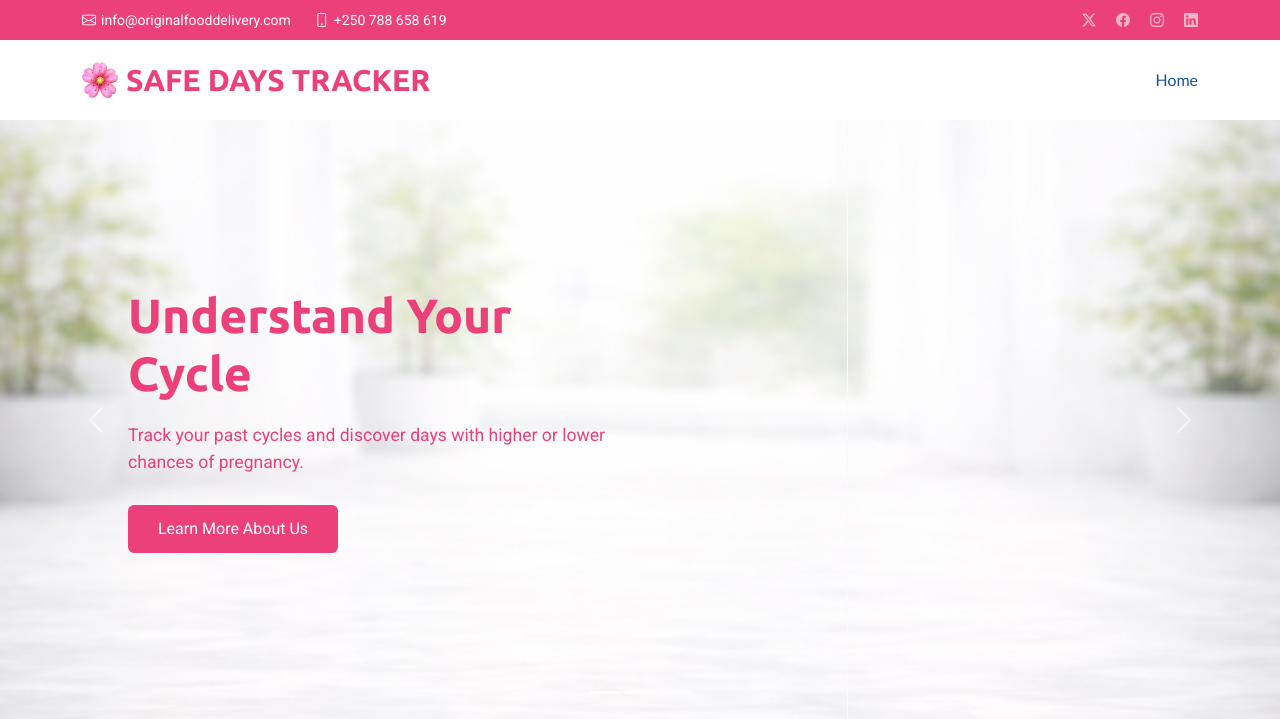
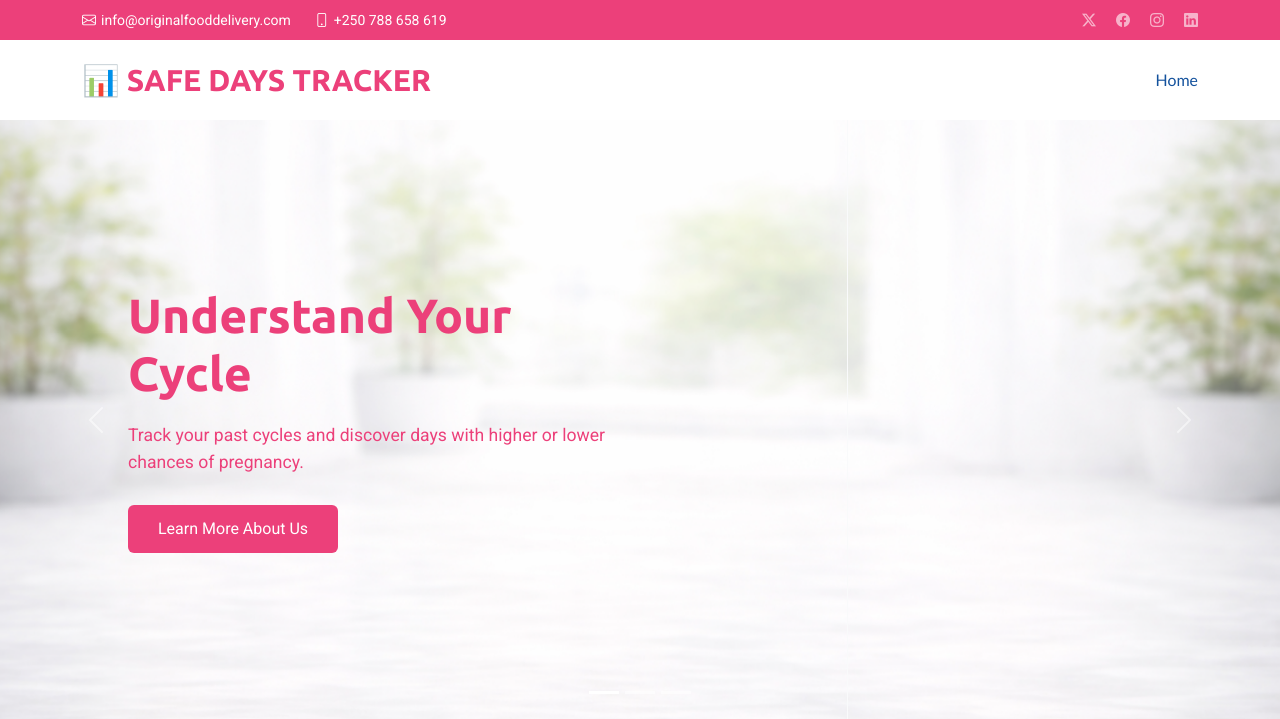
Before and after one commit to kinggiddy1/safedaystracker, a PHP site: page /fertility/ in a window 1280 px wide. Shown: the top 719 px of the page. Run offline with PHP 8.4, Linux system fonts and the light colour scheme.

Commit message:
the full project

```diff
--- a/index-header.php
+++ b/index-header.php
@@ -17,8 +17,8 @@
     <div class="branding d-flex align-items-center">
       <div class="container position-relative d-flex align-items-center justify-content-between">
         <a href="home" class="logo d-flex align-items-center">
-          <img src="assets/img/logo/logo.png" alt="Safe Days Tracker Logo">
-          <h1 class="sitename" style="color: #EC407A;">SAFE DAYS TRACKER</h1>
+          <!-- <img src="assets/img/logo/logo.png" alt="Safe Days Tracker Logo"> -->
+          <h1 class="sitename" style="color: #EC407A;">📊 SAFE DAYS TRACKER</h1>
         </a>
 
         <nav id="navmenu" class="navmenu">
```
